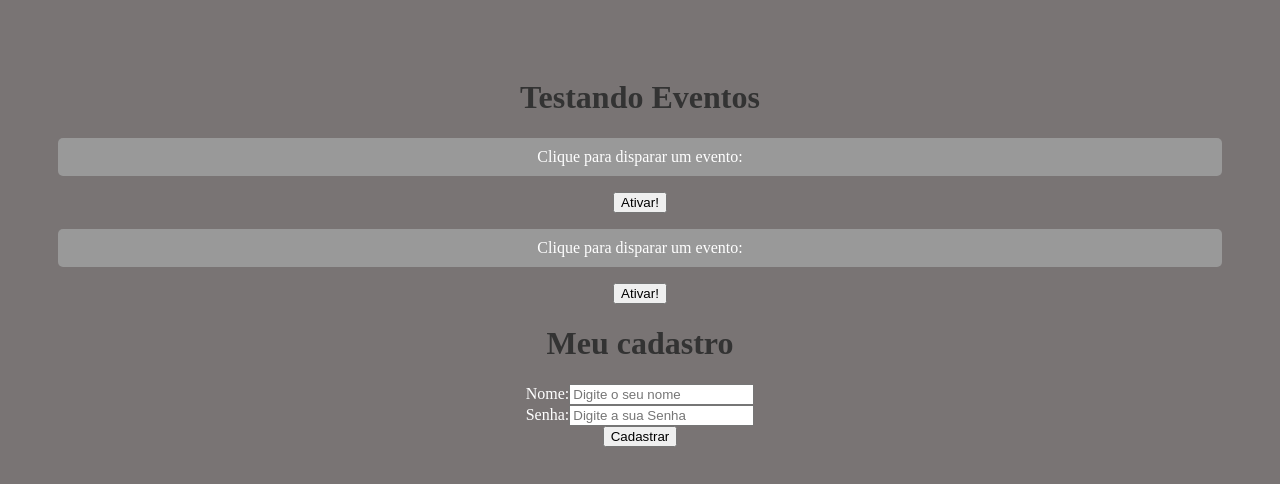
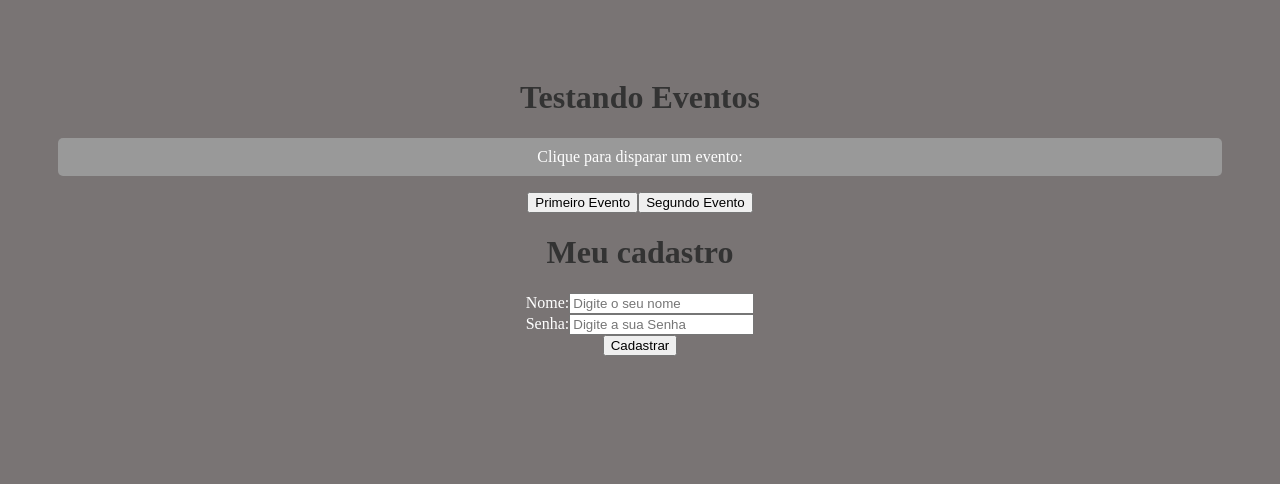
Before and after one commit to leonardoaraujo18/React, a React (Create React App) app in the folder meu-projeto/: page / in a window 1280 px wide. Shown: the top 484 px of the page. Built offline with nearby package versions, Linux system fonts and the light colour scheme; the HTML template or start-up script is replaced by a standard one.

Commit message:
Exercício de React

```diff
--- a/meu-projeto/src/App.js
+++ b/meu-projeto/src/App.js
@@ -7,8 +7,7 @@
   return (
     <div className='App'>
       <h1>Testando Eventos</h1>
-      <Evento numero="1"/>
-      <Evento numero="2" />
+      <Evento/>
       <Form />
     </div>
   );
--- a/meu-projeto/src/components/Evento.js
+++ b/meu-projeto/src/components/Evento.js
@@ -1,13 +1,20 @@
-function Evento({numero}){
+import Button from "./eventos/Button"
+
+function Evento(){
 
     function meuEvento(){
-        alert(`Opa, fui ativado! ${numero}`)
+        alert(`Ativando primeiro evento!`)
+    }
+
+    function segundoEvento(){
+        alert(`Ativando segundo evento!`)
     }
 
     return(
         <div>
             <p>Clique para disparar um evento:</p>
-            <button onClick={meuEvento}>Ativar!</button>
+            <Button event={meuEvento} text="Primeiro Evento"/>
+            <Button event={segundoEvento} text="Segundo Evento"/>
         </div>
     )
 }
--- /dev/null
+++ b/meu-projeto/src/components/eventos/Button.js
@@ -0,0 +1,5 @@
+function Button(props){
+    return <button onClick={props.event}>{props.text}</button>
+}
+
+export default Button
```
